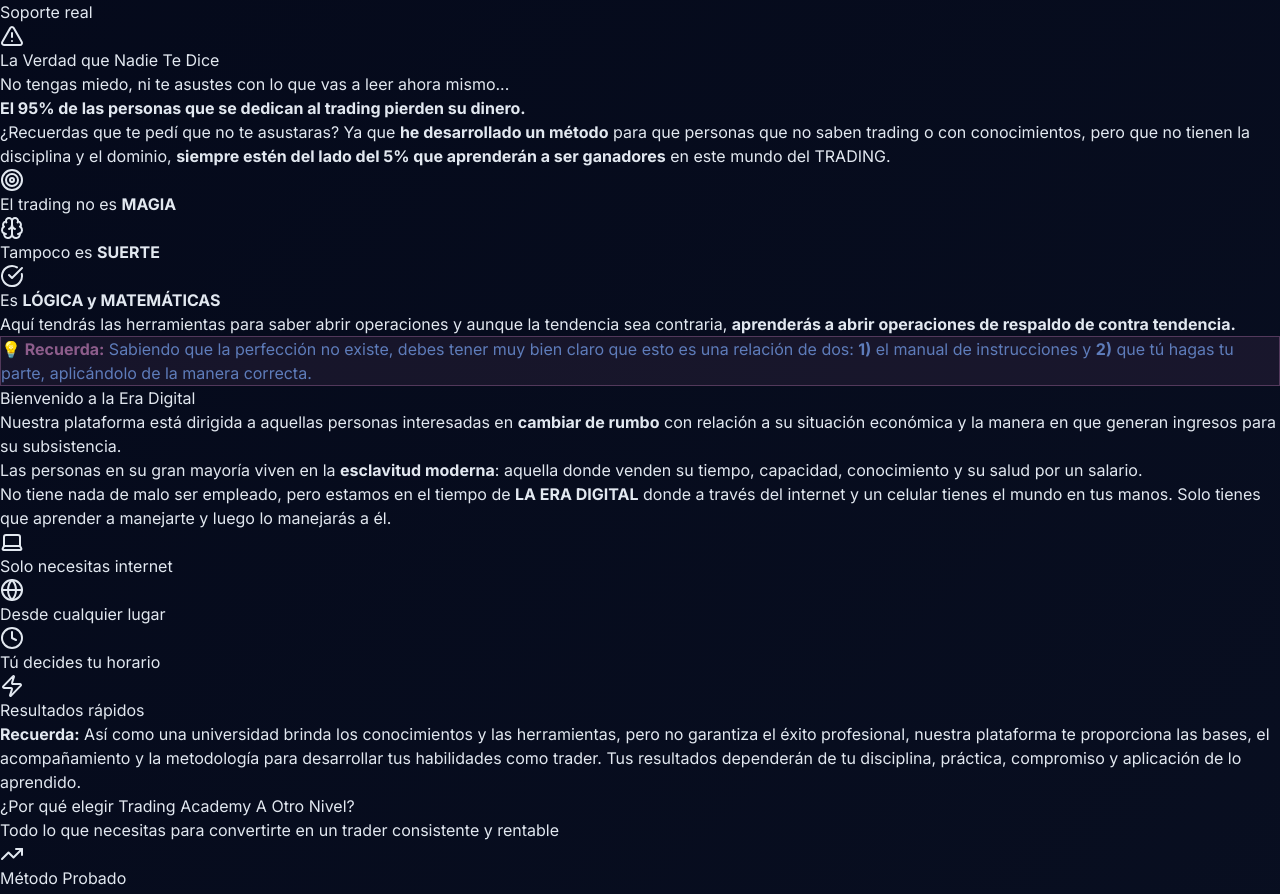
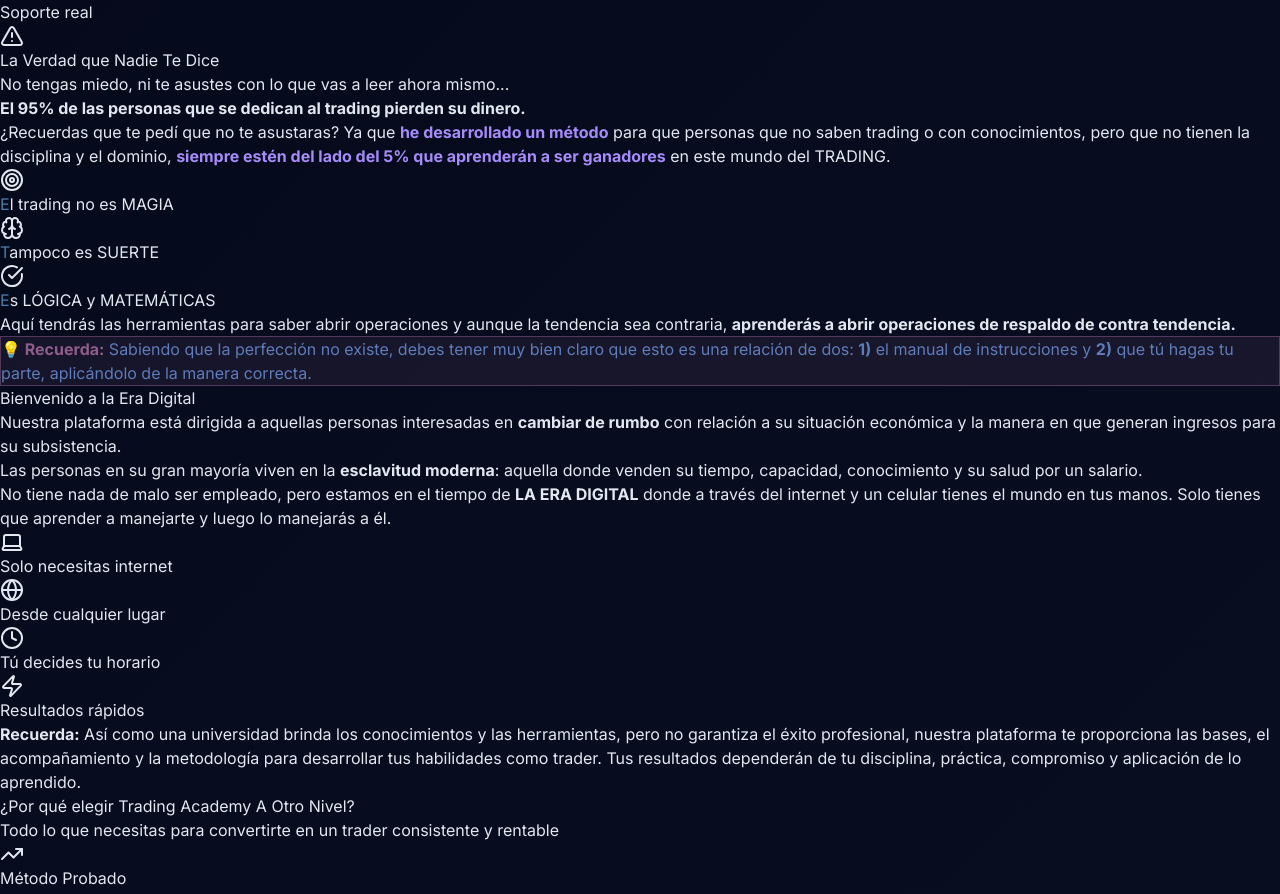
Before and after one commit to cjjunior1/nesux-trading, a Next.js app: page / in a window 1280 px wide. Shown: the part 1646-2540 px from the top of the page. Built offline with nearby package versions, Linux system fonts and the light colour scheme; no server answers.

Commit message:
Actualizar Truth Section - cambiar verdes a azul opaco y títulos con primera letra coloreada

```diff
--- a/components/home/truth-section.tsx
+++ b/components/home/truth-section.tsx
@@ -34,21 +34,21 @@
             </p>
 
             <p>
-              ¿Recuerdas que te pedí que no te asustaras? Ya que <strong className="text-emerald-400">he desarrollado un método</strong> para que personas que no saben trading o con conocimientos, pero que no tienen la disciplina y el dominio, <strong className="text-emerald-400">siempre estén del lado del 5% que aprenderán a ser ganadores</strong> en este mundo del TRADING.
+              ¿Recuerdas que te pedí que no te asustaras? Ya que <strong style={{ color: '#A78BFA' }}>he desarrollado un método</strong> para que personas que no saben trading o con conocimientos, pero que no tienen la disciplina y el dominio, <strong style={{ color: '#A78BFA' }}>siempre estén del lado del 5% que aprenderán a ser ganadores</strong> en este mundo del TRADING.
             </p>
 
             <div className="grid md:grid-cols-3 gap-4 my-8">
               <div className="bg-slate-800/50 p-4 rounded-xl text-center">
                 <Target className="h-8 w-8 text-emerald-400 mx-auto mb-2" />
-                <p className="text-sm">El trading no es <strong className="text-white">MAGIA</strong></p>
+                <p className="text-sm font-semibold"><span style={{ color: '#4B7BA7' }}>E</span><span className="text-white">l trading no es MAGIA</span></p>
               </div>
               <div className="bg-slate-800/50 p-4 rounded-xl text-center">
                 <Brain className="h-8 w-8 text-purple-400 mx-auto mb-2" />
-                <p className="text-sm">Tampoco es <strong className="text-white">SUERTE</strong></p>
+                <p className="text-sm font-semibold"><span style={{ color: '#4B7BA7' }}>T</span><span className="text-white">ampoco es SUERTE</span></p>
               </div>
               <div className="bg-slate-800/50 p-4 rounded-xl text-center">
                 <CheckCircle className="h-8 w-8 text-emerald-400 mx-auto mb-2" />
-                <p className="text-sm">Es <strong className="text-emerald-400">LÓGICA y MATEMÁTICAS</strong></p>
+                <p className="text-sm font-semibold"><span style={{ color: '#4B7BA7' }}>E</span><span className="text-white">s LÓGICA y MATEMÁTICAS</span></p>
               </div>
             </div>
 
```
